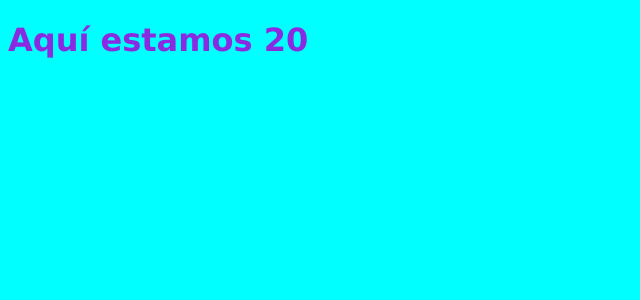
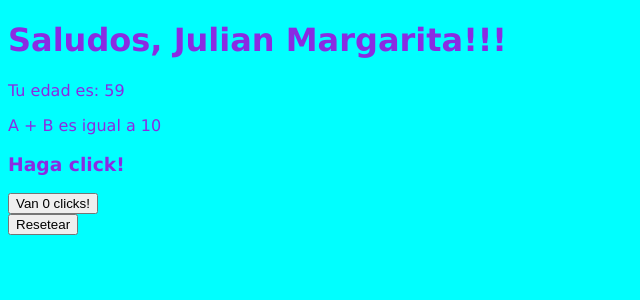
Before and after one commit to javierrweiss/proyectoreact, a React (Vite) app: page / in a window 1280 px wide. Shown: the top 300 px of the page, without its empty margins (0-640 px from the left). Built offline with nearby package versions, Linux system fonts and the light colour scheme.

Commit message:
Nuevos Ejercicios

```diff
--- a/src/Chanfle.jsx
+++ b/src/Chanfle.jsx
@@ -1,19 +1,22 @@
-const x = (a, b) => {
-    return a + b;
-}
+import PropTypes from 'prop-types'
 
-const y = (a, b) => {
-    return () => {
-        return a*a + b*b;
-    }
-}
-
-const z = y(2,4)
-
-const Bar = () => {
+const Bar = ({ nombre, apellido, edad }) => {
     return ( <>
-    <h1>Aquí estamos {z()}</h1>
+    <h1>Saludos, {nombre} {apellido}!!!</h1>
+    <p>Tu edad es: {edad}</p>
     </> );
 }
 
+Bar.PropTypes = {
+    nombre: PropTypes.string.isRequired,
+    apellido: PropTypes.string.isRequired,
+    edad: PropTypes.number.isRequired,
+}
+
+// En caso que no se le pase nada
+Bar.defaultProps = {
+    nombre: 'Marino',
+    apellido: 'Mercedes',
+    edad: 25
+}
 export default Bar;
--- /dev/null
+++ b/src/Contador.jsx
@@ -0,0 +1,18 @@
+import { useState } from "react";
+
+export const Contador = ({ valor = 0 }) => {
+    const [contador, setContador] = useState(valor);
+    return (<>
+        <div>
+            <h3>Haga click!</h3>
+            <button onClick={ () => setContador(contador + 1)}>
+                <span> Van { contador } clicks! </span>
+            </button>
+            <br />
+            <button onClick={ () => setContador(0)}>
+                <span>Resetear</span>
+            </button>
+        </div>
+
+    </>);
+}
--- /dev/null
+++ b/src/Defecto.jsx
@@ -0,0 +1,11 @@
+const Defecto = ({ a = 1, b = 9}) => {
+    return ( <>
+    <div>
+        <p>
+            A + B es igual a {a + b}
+        </p>
+    </div>
+    </> );
+}
+
+export default Defecto;
--- a/src/main.jsx
+++ b/src/main.jsx
@@ -1,10 +1,14 @@
 import React from 'react'
 import ReactDOM from 'react-dom/client'
 import Bar from './Chanfle'
+import Defecto from './Defecto'
+import { Contador } from './Contador'
 import './style.css'
 
 ReactDOM.createRoot(document.getElementById('root')).render(
   <React.StrictMode>
-    <Bar />
+    <Bar nombre="Julian" apellido="Margarita" edad={ 59 }/>
+    <Defecto  />
+    <Contador />
   </React.StrictMode>,
 )
```
